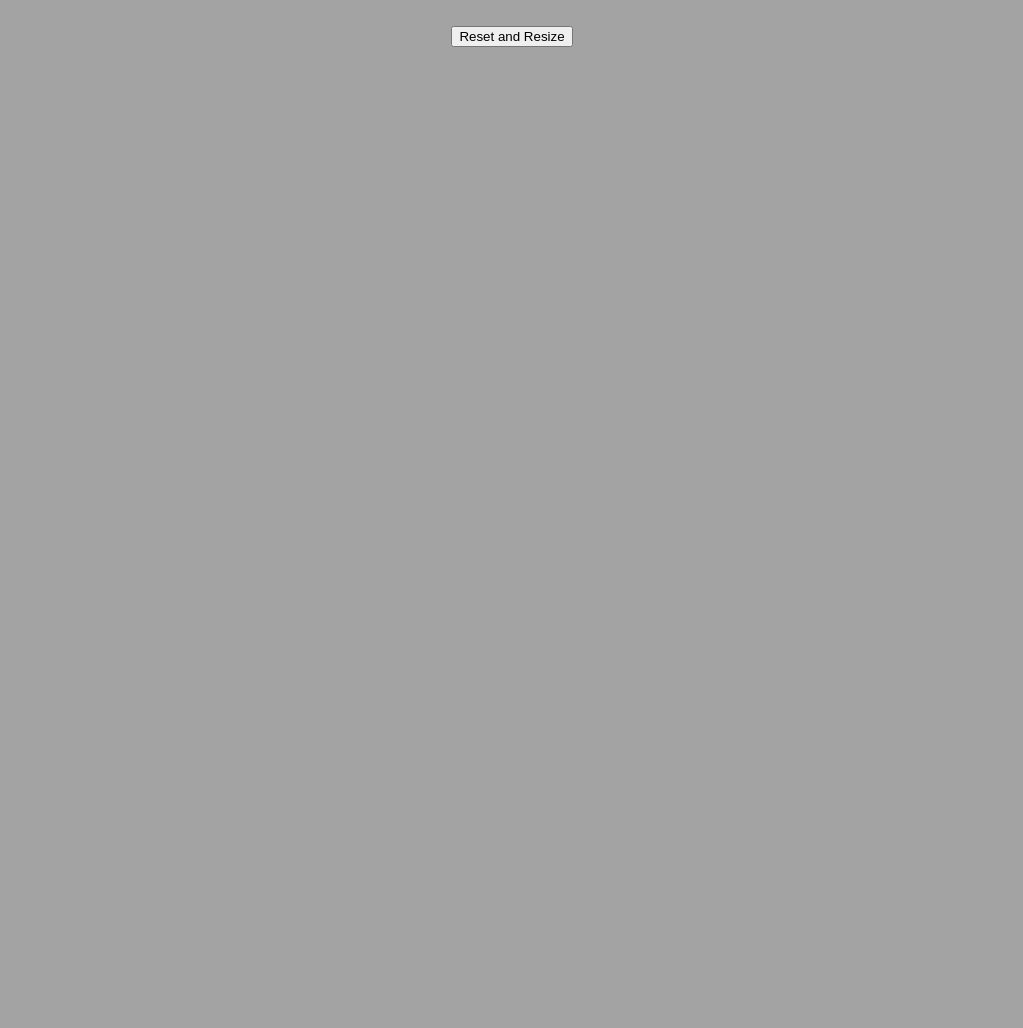
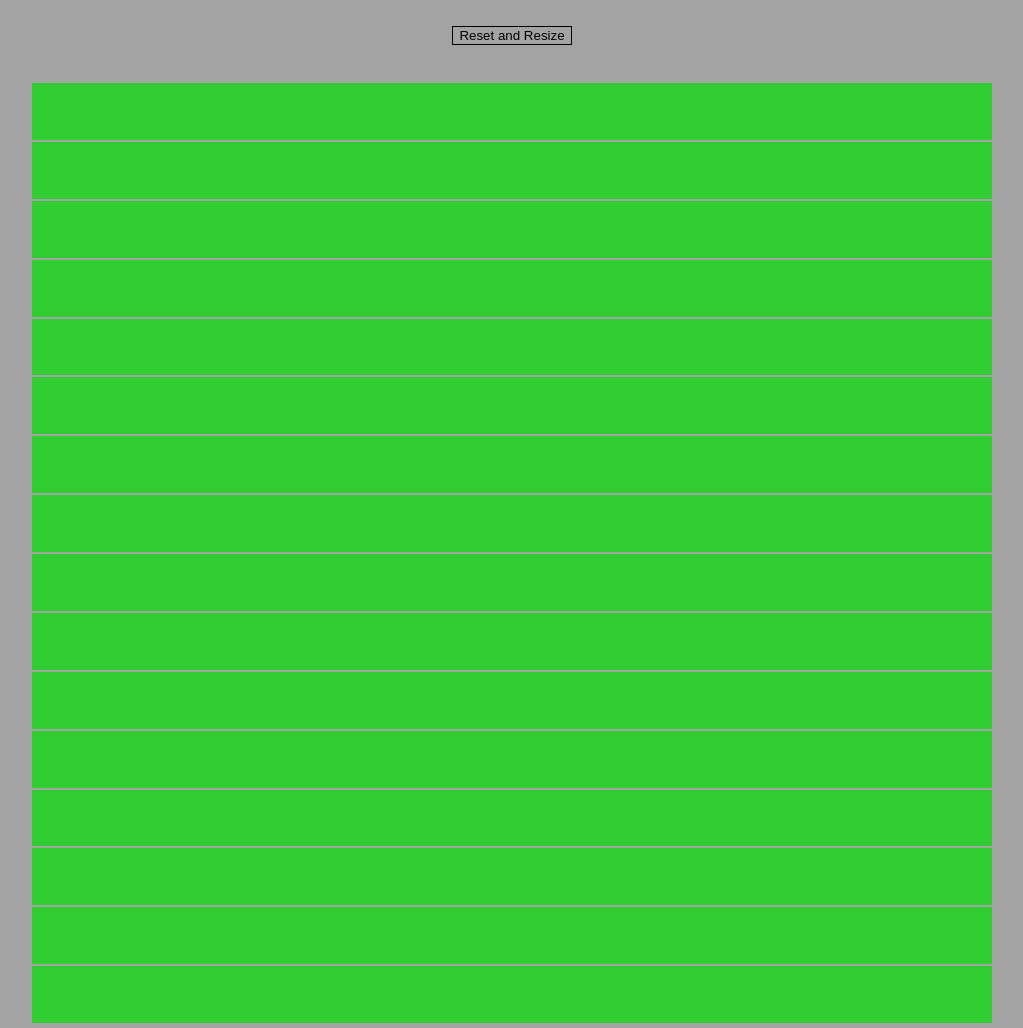
Before and after one commit to suttar2/Etch-A-Sketch, a plain HTML site: page Etch-A-Sketch.html in a window 1280 px wide. Shown: the whole page, without its empty margins (128-1151 px from the left). Drawn offline with Linux system fonts and the light colour scheme.

Commit message:
fixed scaling isse and created flexobjects

```diff
--- a/Etch-A-Sketch.css
+++ b/Etch-A-Sketch.css
@@ -14,18 +14,28 @@ body {
 button{
     display:flex;
     margin:auto;
+    background-color:rgb(163, 163, 163);
+    border:1px solid black;
 }
+
+button:hover{
+    background-color: black;
+    color: rgb(163, 163, 163);
+}
+
 
 .row {
     display:flex;
     background-color:limegreen;
-    size: max-content;
+    height: 50%;
+
 }
 
 .cell {
     display:flex;
-    height: 58px;
-    width: 58px;
+    width: fit-content;
+    height: fit-content;
+    flex-grow: 1;
     background-color:rgb(163,163,163);
     border: 1px solid rgb(163,163,163);
 
--- a/Etch-A-Sketch.html
+++ b/Etch-A-Sketch.html
@@ -12,7 +12,7 @@
 
         <br>
 
-    <holder id = 'frame'></holder>
+    <div id = 'frame'></holder>
 
         <br>
 
--- a/Etch-A-Sketch.js
+++ b/Etch-A-Sketch.js
@@ -1,9 +1,9 @@
 const frame = document.getElementById('frame'); //get the frame
 const grid = document.getElementsByTagName('div'); //get all the cells with div tag
 const button = document.getElementById('reset'); // get a reset ID button
-var size;
+var cellLength;
 
-button.addEventListener('click', () => {clearGrid(), requestSize(), makeGrid(size);}); //listen for the button, clear the grid, build a new grid
+button.addEventListener('click', () => {clearGrid(), requestSize(), makeGrid(cellLength);}); //listen for the button, clear the grid, build a new grid
 
 frame.addEventListener('mouseover', event => { // listen on the frame for any hover
     let target = event.target; //find the target of the hover
@@ -12,10 +12,10 @@ frame.addEventListener('mouseover', event => { // listen on the frame for any ho
 
 
 function requestSize(){
-    var entry = prompt('Enter a whole number greater than 0 and less than 101.')
-    if (entry > 0 && entry <= 100 && entry % 1 ==0) {
+    var entry = prompt('Enter a whole number greater than 1 and less than 101.')
+    if (entry > 1 && entry <= 100 && entry % 1 ==0) {
         console.log('you did it!');
-        size = entry;
+        cellLength = entry;
 
     } else {
         alert ('Invalid Entry. Try again.');
@@ -41,14 +41,15 @@ function clearGrid(){ // new function to remove all div items
     //console.log('cleared!'); // once you're done tell me
 };
 
-function makeGrid(size){ //let's make a grid
+function makeGrid(cellLength){ //let's make a grid
 
-    for(var y=0; y<size; y++){ // Loop this many row containers
 
-        var row = document.createElement('div'); //make a row called div
+    for(var y=0; y<cellLength; y++){ // Loop this many row containers
+
+        var row = document.createElement('div');
         frame.appendChild(row).className = "row"; // append it to our frame
 
-        for(var x=0; x<size ; x++){ // now loop through all the column cells called cell
+        for(var x=0; x<cellLength ; x++){ // now loop through all the column cells called cell
 
             var cell = document.createElement('div'); // similar as above
             row.appendChild(cell).className = "cell";
```
